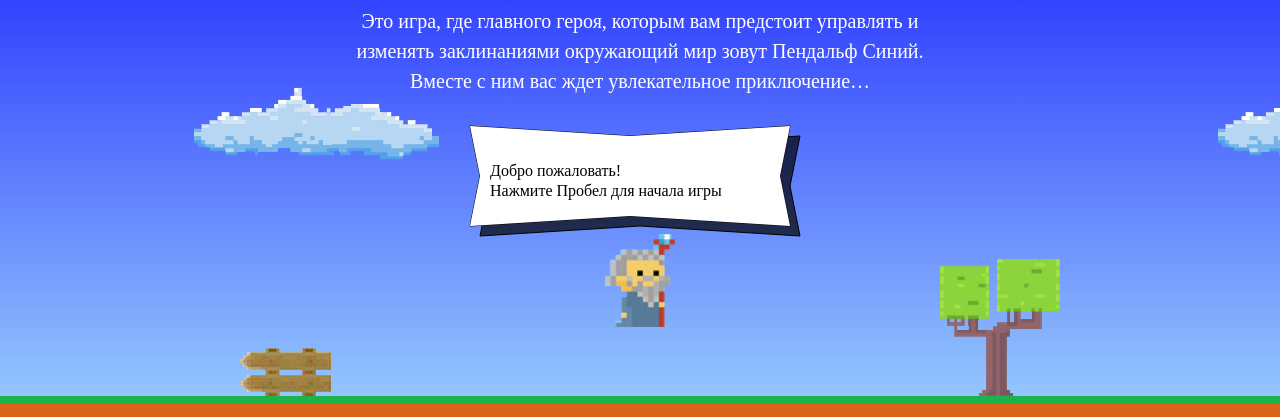
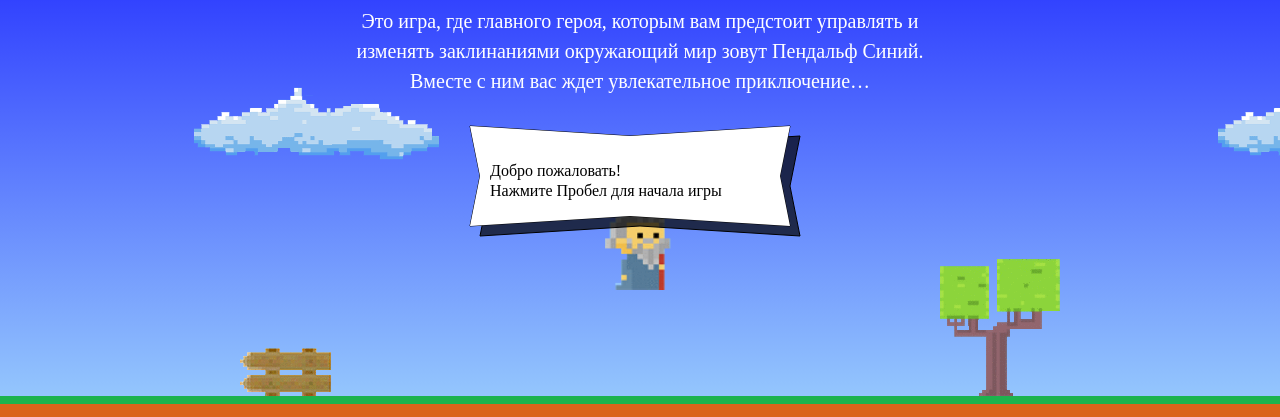
Before and after one commit to Camogliese/663997-code-and-magick, a website: page index.html in a window 1280 px wide. Shown: the part 203-620 px from the top of the page. Drawn offline with Linux system fonts and the light colour scheme; a web font is replaced by a local one.

Commit message:
Новая формула

```diff
--- a/index.html
+++ b/index.html
@@ -199,7 +199,7 @@ var getWizardX = function (width) {
 };
 
 var getWizardY = function (height) {
-  return (height - getWizardHeight()) * 2 / 3;
+  return height * 1 / 3;
 };
 </script>
 
```
